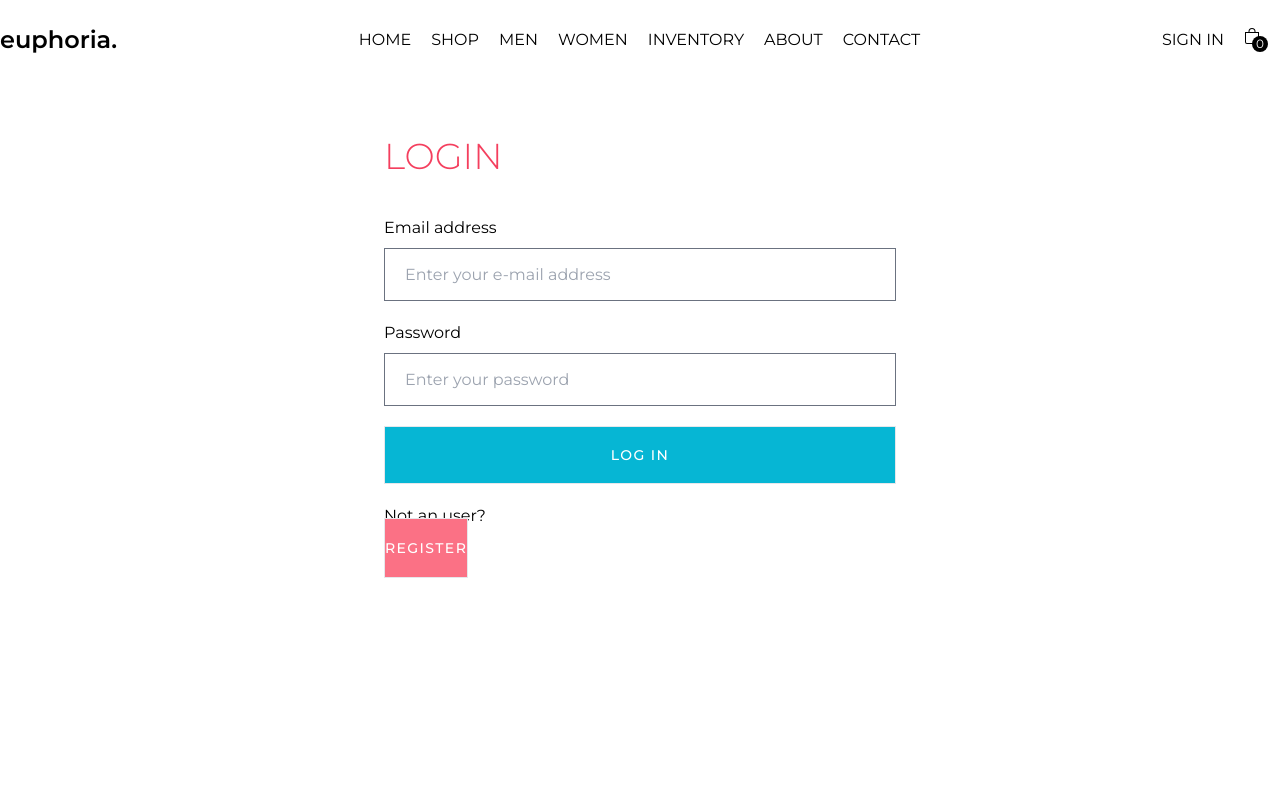
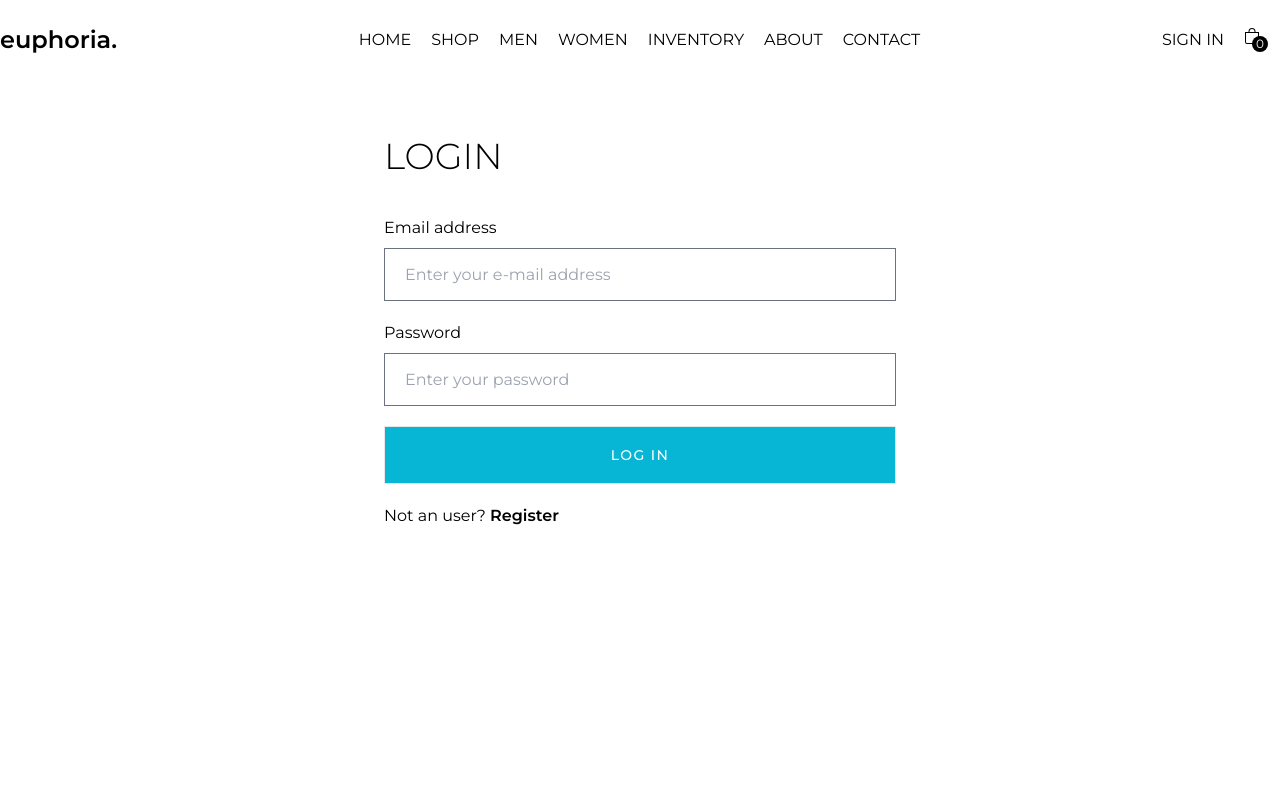
Before and after one commit to shohan-pherones/euphoria-ecommerce, a Next.js app: page /user/login in a window 1280 px wide. Shown: the top 800 px of the page. Built offline with nearby package versions, Linux system fonts and the light colour scheme.

Commit message:
refining login & register page

```diff
--- a/pages/user/login.js
+++ b/pages/user/login.js
@@ -4,9 +4,7 @@ const login = () => {
   return (
     <div>
       <form className="login-form min-h-screen flex flex-col gap-5 pt-14 mx-auto max-w-lg px-10 md:px-0">
-        <h2 className="text-4xl font-light text-rose-500 mb-5 uppercase">
-          Login
-        </h2>
+        <h2 className="text-4xl font-light text-black mb-5 uppercase">Login</h2>
 
         <div className="form-control flex flex-col gap-2">
           <label htmlFor="email">Email address</label>
@@ -14,7 +12,7 @@ const login = () => {
             type="email"
             id="email"
             placeholder="Enter your e-mail address"
-            className="bg-transparent border border-gray-500 py-[0.85rem] px-5 outline-none focus:border-rose-500 duration-300"
+            className="bg-transparent border border-gray-500 py-[0.85rem] px-5 outline-none focus:border-cyan-500 duration-300"
           />
         </div>
 
@@ -24,7 +22,7 @@ const login = () => {
             type="password"
             id="password"
             placeholder="Enter your password"
-            className="bg-transparent border border-gray-500 py-[0.85rem] px-5 outline-none focus:border-rose-500 duration-300"
+            className="bg-transparent border border-gray-500 py-[0.85rem] px-5 outline-none focus:border-cyan-500 duration-300"
           />
         </div>
 
@@ -35,11 +33,10 @@ const login = () => {
           Log in
         </button>
         <div>
-          <p className="mb-2">Not an user?</p>
+          <span className="mb-2">Not an user? </span>
           <Link
             href="../user/register"
-            type="submit"
-            className="border text-md py-3 bg-rose-400 text-center text-white font-medium hover:bg-rose-500 duration-300 uppercase w-full tracking-widest md:text-xs lg:text-[14px] lg:py-5 max-[425px]:w-full"
+            className="font-semibold hover:underline "
           >
             Register
           </Link>
--- a/pages/user/register.js
+++ b/pages/user/register.js
@@ -4,7 +4,7 @@ const login = () => {
   return (
     <div>
       <form className="login-form min-h-screen flex flex-col gap-5 pt-14 mx-auto max-w-lg  px-10 md:px-0">
-        <h2 className="text-4xl font-light text-rose-500 mb-5 uppercase">
+        <h2 className="text-4xl font-light text-black mb-5 uppercase">
           Register
         </h2>
 
@@ -14,7 +14,7 @@ const login = () => {
             type="email"
             id="email"
             placeholder="Enter your e-mail address"
-            className="bg-transparent border border-gray-500 py-[0.85rem] px-5 outline-none focus:border-rose-500 duration-300"
+            className="bg-transparent border border-gray-500 py-[0.85rem] px-5 outline-none focus:border-cyan-500 duration-300"
           />
         </div>
 
@@ -24,7 +24,7 @@ const login = () => {
             type="password"
             id="password"
             placeholder="Enter your password"
-            className="bg-transparent border border-gray-500 py-[0.85rem] px-5 outline-none focus:border-rose-500 duration-300"
+            className="bg-transparent border border-gray-500 py-[0.85rem] px-5 outline-none focus:border-cyan-500 duration-300"
           />
         </div>
 
@@ -35,12 +35,8 @@ const login = () => {
           Register
         </button>
         <div>
-          <p className="mb-2">Already registered?</p>
-          <Link
-            href="../user/login"
-            type="submit"
-            className="border text-md py-3 bg-rose-400 text-center text-white font-medium hover:bg-rose-500 duration-300 uppercase w-full tracking-widest md:text-xs lg:text-[14px] lg:py-5 max-[425px]:w-full"
-          >
+          <span className="mb-2">Already registered? </span>
+          <Link href="../user/login" className="font-semibold  hover:underline">
             Log in
           </Link>
         </div>
```
